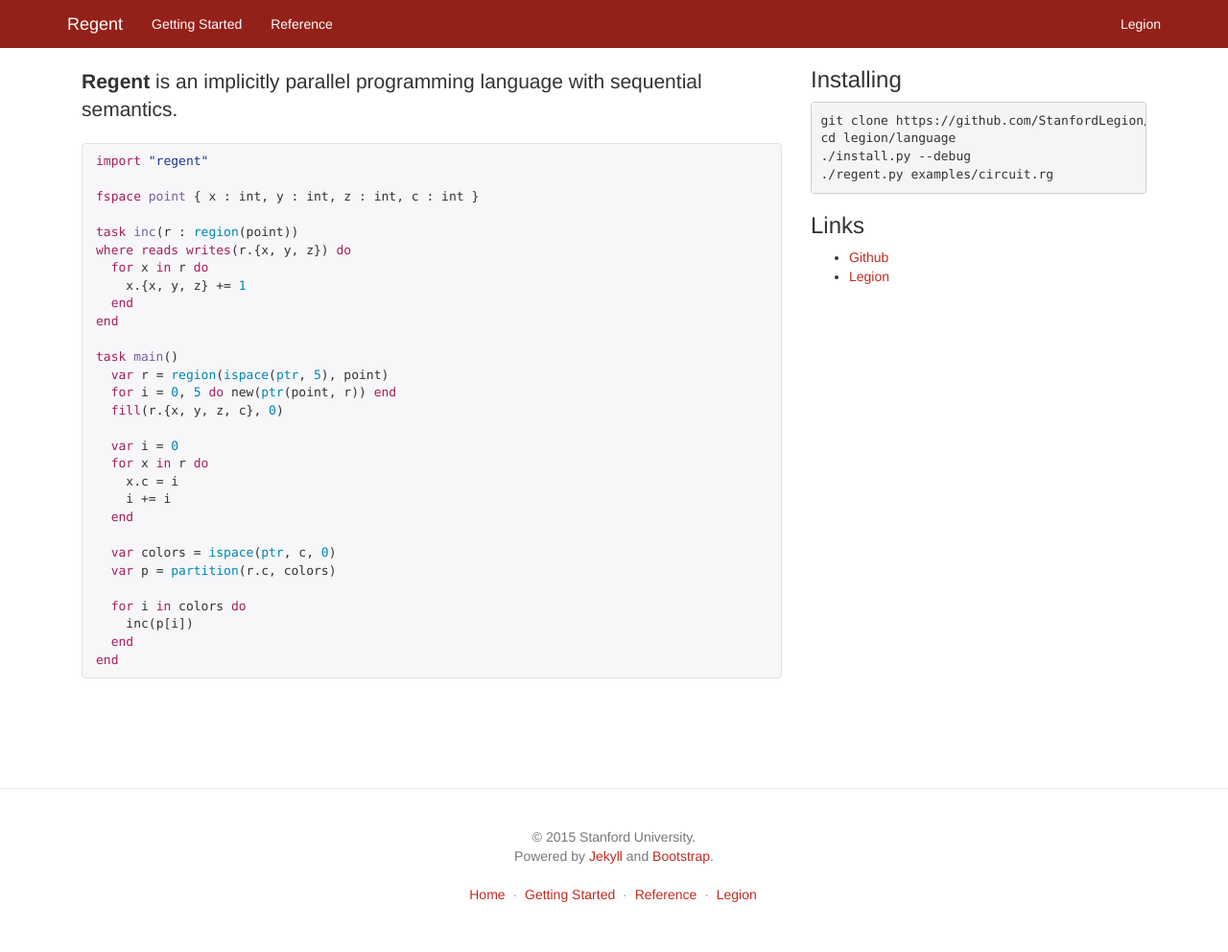
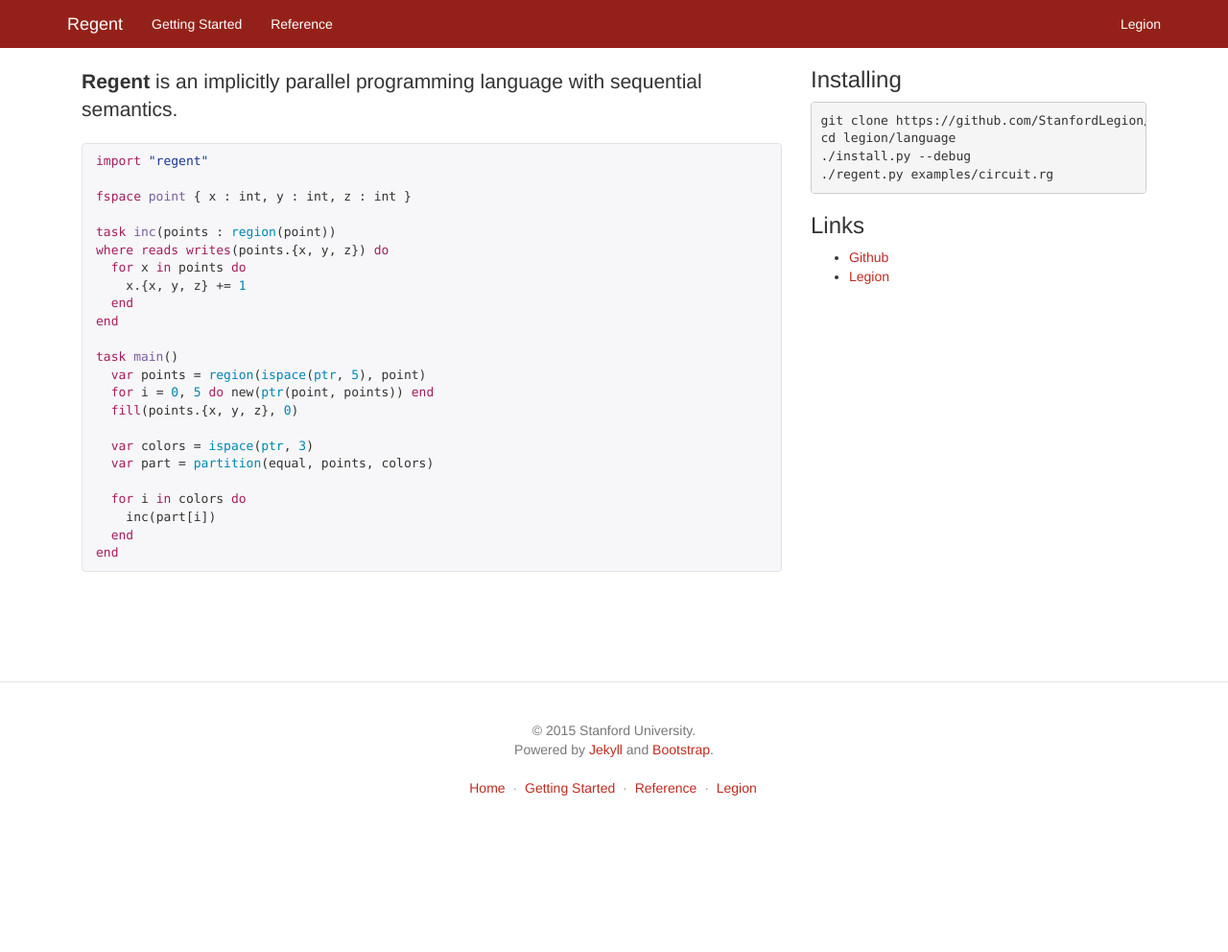
Before and after one commit to StanfordLegion/regent-lang.org, a Jekyll site: the page built from index.md, in a window 1280 px wide. Shown: the whole page at 96% size. Built offline with Jekyll 4.4.1, drawn with Linux system fonts in a browser that asks for light colours; nearby versions of some CDN libraries; after the commit the page ends 900 px from its top, so only the background shows below that.

Commit message:
Update the front page example.

```diff
--- a/index.md
+++ b/index.md
@@ -12,31 +12,25 @@
 {% highlight regent %}
 import "regent"
 
-fspace point { x : int, y : int, z : int, c : int }
+fspace point { x : int, y : int, z : int }
 
-task inc(r : region(point))
-where reads writes(r.{x, y, z}) do
-  for x in r do
+task inc(points : region(point))
+where reads writes(points.{x, y, z}) do
+  for x in points do
     x.{x, y, z} += 1
   end
 end
 
 task main()
-  var r = region(ispace(ptr, 5), point)
-  for i = 0, 5 do new(ptr(point, r)) end
-  fill(r.{x, y, z, c}, 0)
+  var points = region(ispace(ptr, 5), point)
+  for i = 0, 5 do new(ptr(point, points)) end
+  fill(points.{x, y, z}, 0)
 
-  var i = 0
-  for x in r do
-    x.c = i
-    i += i
-  end
-
-  var colors = ispace(ptr, c, 0)
-  var p = partition(r.c, colors)
+  var colors = ispace(ptr, 3)
+  var part = partition(equal, points, colors)
 
   for i in colors do
-    inc(p[i])
+    inc(part[i])
   end
 end
 {% endhighlight %}
```
